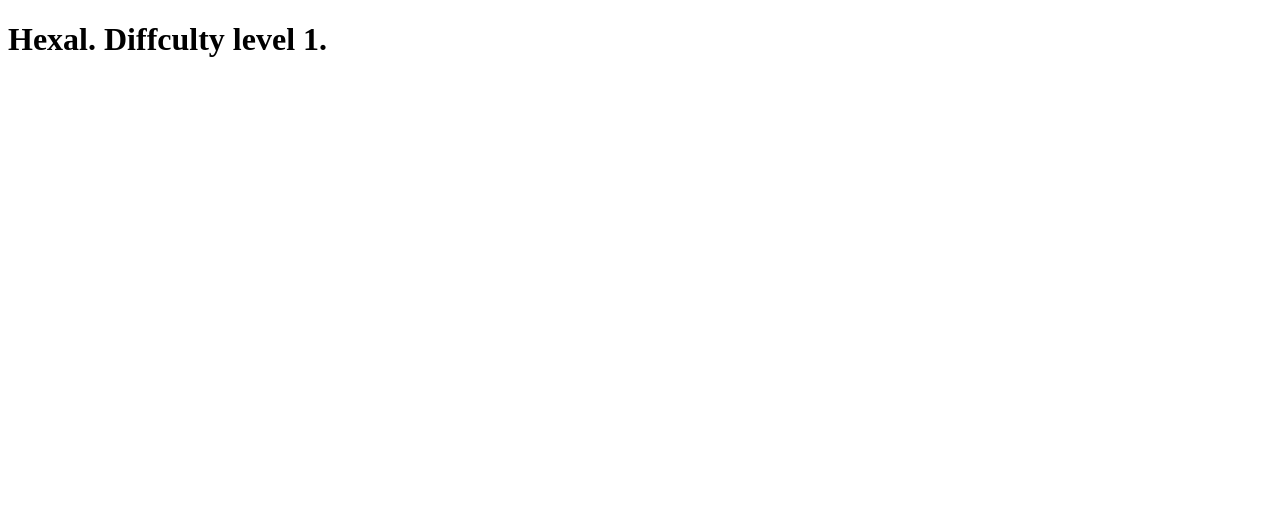
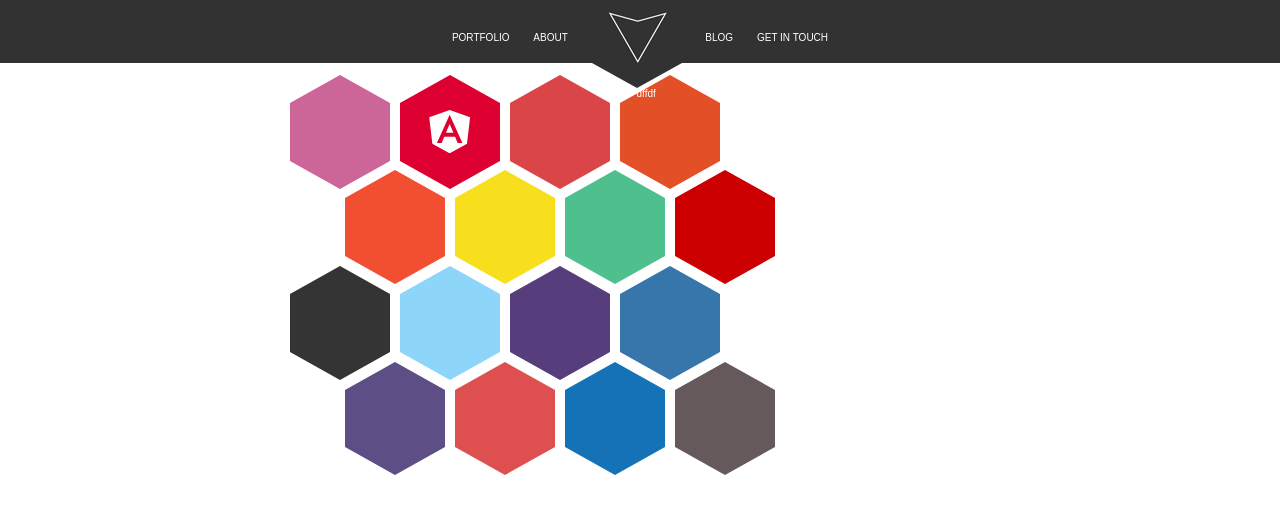
Before and after one commit to OlgaLazarevich/hexalll, a plain HTML site: page index.html in a window 1280 px wide. Drawn offline with Linux system fonts and the light colour scheme.

Commit message:
feat: add main menu

```diff
--- /dev/null
+++ b/css/style.css
@@ -0,0 +1,358 @@
+* {
+  margin: 0px;
+  padding: 0px;
+}
+
+
+.main-header {
+  width: 100%;
+  position: relative;
+}
+
+.main-header:before {
+  content: '';
+  position: absolute;
+  top: 0px;
+  display: block;
+  width: 100%;
+  height: 63px;
+  background: #323232;
+}
+
+.main-menu {
+  position: relative;
+  display: flex;
+  height: 74px;
+  justify-content:space-around;
+  align-items: center;
+  width: 100%;
+  max-width: 400px;
+  margin: auto;
+  box-sizing: border-box;
+}
+
+.main-menu__link {
+  display: inline-block;
+  color: white;
+  text-align: center;
+  box-sizing: border-box;
+  font-size: 10px;
+  font-family: sans-serif;
+  text-decoration: none;
+}
+
+
+.main-menu__home {
+  position: relative;
+  width: 90px;
+  height: 74px;
+  background-image: url('../img/logo.png');
+  background-repeat: no-repeat;
+  background-position: center center;
+  z-index: 1000;
+}
+
+.main-menu__home:before {
+  position: absolute;
+  top: 63px;
+  display: flex;
+  content: 'dffdf';
+  width: 0;
+  height: 0;
+  border-style: solid;
+  border-width: 25px 45px 0 45px;
+  border-color: #323232 transparent transparent transparent;
+  z-index: 2000;
+}
+
+
+:root {
+  /* Change this to change the appearance of the hexaons */
+  --hex-width: 100px;
+  --hex-between: 10px;
+
+  /* Other hexagon dimentions */
+  --hex-height: calc(var(--hex-width) / 1.73 /* sqrt(3) */);
+  --hex-margin: calc(var(--hex-width) / 2);
+  --hex-border: calc(var(--hex-margin) / 1.73 /* sqrt(3) */);
+  --hex-transition: all .2s ease;
+
+  /* Colors */
+  --color-hex-default: #000000;
+  --color-hex-hover:   #FFFFFF;
+  --color-angular:     #DD0031;
+  --color-atom:        #66595C;
+  --color-bootstrap:   #563D7C;
+  --color-circleci:    #343434;
+  --color-css:         #1572B6;
+  --color-git:         #F14E32;
+  --color-gulp:        #DA4648;
+  --color-haskell:     #5D4F85;
+  --color-html:        #E34F26;
+  --color-javascript:  #F7DF1E;
+  --color-meteor:      #DE4F4F;
+  --color-python:      #3776AB;
+  --color-rails:       #CC0000;
+  --color-sass:        #CC6699;
+  --color-vuejs:       #4FC08D;
+  --color-webpack:     #8DD6F9;
+}
+
+/* Hexagons */
+.hexagon-container {
+  display: grid;
+  grid-template-columns: var(--hex-width) var(--hex-width) var(--hex-width) var(--hex-width);
+  grid-auto-rows: calc(var(--hex-width) - 28.87px/2);
+  grid-gap: var(--hex-between) var(--hex-between);
+  padding-bottom: var(--hex-border);
+  margin: auto;
+  width: 700px;
+}
+.hexagon {
+  align-items: center;
+  background-color: var(--color-hex-default);
+  cursor: pointer;
+  display: flex;
+  fill: white;
+  height: var(--hex-height);
+  justify-content: center;
+  margin: var(--hex-border) 0;
+  position: relative;
+  transition: var(--hex-transition);
+  width: var(--hex-width);
+
+}
+
+.hexagon::after,
+.hexagon::before {
+  border-left: var(--hex-margin) solid transparent;
+  border-right: var(--hex-margin) solid transparent;
+  content: "";
+  left: 0;
+  position: absolute;
+  transition: var(--hex-transition);
+  width: 0;
+}
+.hexagon::after {
+  border-top: var(--hex-border) solid var(--color-hex-default);
+  top: 100%;
+  width: 0;
+}
+.hexagon::before {
+  border-bottom: var(--hex-border) solid var(--color-hex-default);
+  bottom: 100%;
+}
+
+.hexagon:hover {
+  background-color: var(--color-hex-hover);
+}
+.hexagon:hover::after,
+.hexagon:hover::before {
+  border-top-color: var(--color-hex-hover);
+  border-bottom-color: var(--color-hex-hover);
+  }
+
+.hexagon:nth-child(8n + 5),
+.hexagon:nth-child(8n + 6),
+.hexagon:nth-child(8n + 7),
+.hexagon:nth-child(8n + 8) {
+  margin-left: calc(var(--hex-width) / 2 + var(--hex-between) / 2);
+}
+
+.hexagon > svg {
+  height: 75%;
+  transition: var(--hex-transition);
+}
+
+/* Colors */
+.color-sass {
+  background-color: var(--color-sass);
+}
+.color-sass::after,
+.color-sass::before {
+  border-top-color: var(--color-sass);
+  border-bottom-color: var(--color-sass);
+}
+.color-sass:hover {
+  fill: var(--color-sass);
+}
+
+.color-angular {
+  background-color: var(--color-angular);
+}
+.color-angular::after,
+.color-angular::before {
+  border-top-color: var(--color-angular);
+  border-bottom-color: var(--color-angular);
+}
+.color-angular:hover {
+  fill: var(--color-angular);
+}
+
+.color-gulp {
+  background-color: var(--color-gulp);
+}
+.color-gulp::after,
+.color-gulp::before {
+  border-top-color: var(--color-gulp);
+  border-bottom-color: var(--color-gulp);
+}
+.color-gulp:hover {
+  fill: var(--color-gulp);
+}
+
+.color-rails {
+  background-color: var(--color-rails);
+}
+.color-rails::after,
+.color-rails::before {
+  border-top-color: var(--color-rails);
+  border-bottom-color: var(--color-rails);
+}
+.color-rails:hover {
+  fill: var(--color-rails);
+}
+
+.color-git {
+  background-color: var(--color-git);
+}
+.color-git::after,
+.color-git::before {
+  border-top-color: var(--color-git);
+  border-bottom-color: var(--color-git);
+}
+.color-git:hover {
+  fill: var(--color-git);
+}
+
+.color-html {
+  background-color: var(--color-html);
+}
+.color-html::after,
+.color-html::before {
+  border-top-color: var(--color-html);
+  border-bottom-color: var(--color-html);
+}
+.color-html:hover {
+  fill: var(--color-html);
+}
+
+.color-javascript {
+  background-color: var(--color-javascript);
+}
+.color-javascript::after,
+.color-javascript::before {
+  border-top-color: var(--color-javascript);
+  border-bottom-color: var(--color-javascript);
+}
+.color-javascript:hover {
+  fill: var(--color-javascript);
+}
+
+.color-vuejs {
+  background-color: var(--color-vuejs);
+}
+.color-vuejs::after,
+.color-vuejs::before {
+  border-top-color: var(--color-vuejs);
+  border-bottom-color: var(--color-vuejs);
+}
+.color-vuejs:hover {
+  fill: var(--color-vuejs);
+}
+
+.color-circleci {
+  background-color: var(--color-circleci);
+}
+.color-circleci::after,
+.color-circleci::before {
+  border-top-color: var(--color-circleci);
+  border-bottom-color: var(--color-circleci);
+}
+.color-circleci:hover {
+  fill: var(--color-circleci);
+}
+
+.color-webpack {
+  background-color: var(--color-webpack);
+}
+.color-webpack::after,
+.color-webpack::before {
+  border-top-color: var(--color-webpack);
+  border-bottom-color: var(--color-webpack);
+}
+.color-webpack:hover {
+  fill: var(--color-webpack);
+}
+
+.color-css {
+  background-color: var(--color-css);
+}
+.color-css::after,
+.color-css::before {
+  border-top-color: var(--color-css);
+  border-bottom-color: var(--color-css);
+}
+.color-css:hover {
+  fill: var(--color-css);
+}
+
+.color-python {
+  background-color: var(--color-python);
+}
+.color-python::after,
+.color-python::before {
+  border-top-color: var(--color-python);
+  border-bottom-color: var(--color-python);
+}
+.color-python:hover {
+  fill: var(--color-python);
+}
+
+.color-haskell {
+  background-color: var(--color-haskell);
+}
+.color-haskell::after,
+.color-haskell::before {
+  border-top-color: var(--color-haskell);
+  border-bottom-color: var(--color-haskell);
+}
+.color-haskell:hover {
+  fill: var(--color-haskell);
+}
+
+.color-bootstrap {
+  background-color: var(--color-bootstrap);
+}
+.color-bootstrap::after,
+.color-bootstrap::before {
+  border-top-color: var(--color-bootstrap);
+  border-bottom-color: var(--color-bootstrap);
+}
+.color-bootstrap:hover {
+  fill: var(--color-bootstrap);
+}
+
+.color-atom {
+  background-color: var(--color-atom);
+}
+.color-atom::after,
+.color-atom::before {
+  border-top-color: var(--color-atom);
+  border-bottom-color: var(--color-atom);
+}
+.color-atom:hover {
+  fill: var(--color-atom);
+}
+
+.color-meteor {
+  background-color: var(--color-meteor);
+}
+.color-meteor::after,
+.color-meteor::before {
+  border-top-color: var(--color-meteor);
+  border-bottom-color: var(--color-meteor);
+}
+.color-meteor:hover {
+  fill: var(--color-meteor);
+}
--- a/index.html
+++ b/index.html
@@ -3,8 +3,79 @@
 <head>
   <meta charset="UTF-8">
   <title>Hexal. Diffculty level 1.</title>
+  <link rel="stylesheet" href="./css/style.css">
 </head>
+
 <body>
-  <h1>Hexal. Diffculty level 1.</h1>
+  <header class="main-header">
+
+    <nav class="main-menu">
+       <a href="#" class="main-menu__link">PORTFOLIO</a>
+        <a href="#" class="main-menu__link">ABOUT</a>
+
+        <a href="#" class="main-menu__link main-menu__home"></a>
+
+         <a href="#" class="main-menu__link">BLOG</a>
+         <a href="#" class="main-menu__link">GET IN TOUCH</a>
+
+    </nav>
+
+    <main class="hexagon-container">
+  <div class="hexagon color-sass">
+
+  </div>
+  <div class="hexagon color-angular">
+    <svg aria-labelledby="simpleicons-angular-icon" role="img" viewBox="0 0 24 24" xmlns="http://www.w3.org/2000/svg"><title id="simpleicons-angular-icon">Angular icon</title><path d="M9.93 12.645h4.134L11.996 7.74"/><path d="M11.996.009L.686 3.988l1.725 14.76 9.585 5.243 9.588-5.238L23.308 3.99 11.996.01zm7.058 18.297h-2.636l-1.42-3.501H8.995l-1.42 3.501H4.937l7.06-15.648 7.057 15.648z"/></svg>
+  </div>
+  <div class="hexagon color-gulp">
+
+  </div>
+  <div class="hexagon color-html">
+
+  </div>
+
+  <div class="hexagon color-git">
+
+  </div>
+  <div class="hexagon color-javascript">
+
+  </div>
+  <div class="hexagon color-vuejs">
+
+  </div>
+  <div class="hexagon color-rails">
+
+  </div>
+
+  <div class="hexagon color-circleci">
+
+  </div>
+  <div class="hexagon color-webpack">
+
+  </div>
+  <div class="hexagon color-bootstrap">
+
+  </div>
+  <div class="hexagon color-python">
+
+  </div>
+
+  <div class="hexagon color-haskell">
+
+  </div>
+  <div class="hexagon color-meteor">
+
+  </div>
+  <div class="hexagon color-css">
+
+  </div>
+  <div class="hexagon color-atom">
+
+  </div>
+</main>
+
+
+
+  </header>
 </body>
 </html>
```
Also changed, not shown: img/logo.jpg (deleted), img/logo.png (added).
